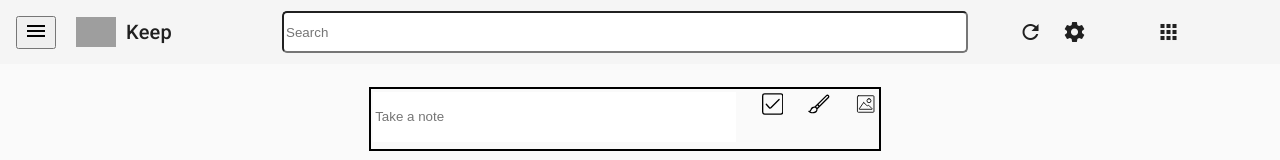
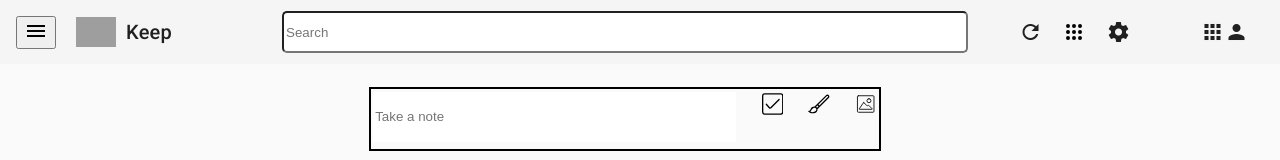
Before and after one commit to hp222015/GoogleKeep-clone, an Angular app in the folder fundoo_notes/: page /dashboard/notes in a window 1280 px wide. Shown: the top 160 px of the page. Built offline with nearby package versions, Linux system fonts and the light colour scheme; no server answers; grey boxes are pictures that could not be loaded.

Commit message:
[Harshit] Add : Added color services to backend

```diff
--- a/fundoo_notes/src/app/components/keep-view/keep-view.component.html
+++ b/fundoo_notes/src/app/components/keep-view/keep-view.component.html
@@ -25,10 +25,20 @@
           id="icons"
         ></mat-icon>
         <mat-icon
-        *ngIf=""
+          *ngIf="!gridView"
+          (click) = handleView()
           aria-hidden="false"
           aria-label="Example list-view icon"
           fontIcon="list-view"
+          class="icon"
+        ></mat-icon>
+
+        <mat-icon
+          *ngIf="gridView"
+          (click) = handleView()
+          aria-hidden="false"
+          aria-label="Example grid-view icon"
+          svgIcon="grid-view"
           class="icon"
         ></mat-icon>
         <mat-icon
@@ -43,6 +53,7 @@
           fontIcon="apps"
           class="appicon"
         ></mat-icon>
+        <mat-icon >person</mat-icon>
       </mat-toolbar-row>
     </mat-toolbar>
   </div>
--- a/fundoo_notes/src/app/components/keep-view/keep-view.component.ts
+++ b/fundoo_notes/src/app/components/keep-view/keep-view.component.ts
@@ -1,5 +1,8 @@
 import { Component, OnDestroy, OnInit } from '@angular/core';
+import { MatIconRegistry } from '@angular/material/icon';
+import { DomSanitizer } from '@angular/platform-browser';
 import { Subscription } from 'rxjs';
+import { OTHER_MENU_ICON} from 'src/app/assets/svg-icons';
 import { DataService } from 'src/app/services/data-service/data.service';
 
 @Component({
@@ -10,8 +13,10 @@ import { DataService } from 'src/app/services/data-service/data.service';
 export class KeepViewComponent implements OnInit, OnDestroy{
  subscription!:Subscription
  drawerState : boolean = false
- constructor( public dataService:DataService){
-
+ gridView : boolean =true
+ ListView :boolean =false
+ constructor( public dataService:DataService, iconRegistry: MatIconRegistry, sanitizer: DomSanitizer){
+  iconRegistry.addSvgIconLiteral('grid-view', sanitizer.bypassSecurityTrustHtml(OTHER_MENU_ICON));
  }
   ngOnInit(): void {
     this.subscription= this.dataService.currentDrawerState.subscribe(result=>this.drawerState=result)
@@ -19,6 +24,10 @@ export class KeepViewComponent implements OnInit, OnDestroy{
   handleDrawerState(){
     this.dataService.updateDrawerState(!this.drawerState);
   }
+  handleView(){
+    this.gridView=!this.gridView;
+
+  }
   ngOnDestroy(): void {
     this.subscription.unsubscribe()
   }
--- a/fundoo_notes/src/app/components/notecard/notecard.component.ts
+++ b/fundoo_notes/src/app/components/notecard/notecard.component.ts
@@ -114,5 +114,12 @@ export class NotecardComponent {
 
   changeColor(color: string) {
     this.noteDetails.color = color;
+    const obj1={
+    "noteIdList":[this.noteDetails.id],
+    "color":this.noteDetails.color
+    }
+    this.noteService.changeColorCall(obj1).subscribe(()=>{console.log("Note colored");},
+    error =>{console.log(error);}
+    );
   }
 }
--- a/fundoo_notes/src/app/components/notes-container/notes-container.component.css
+++ b/fundoo_notes/src/app/components/notes-container/notes-container.component.css
@@ -11,3 +11,11 @@
       flex-wrap: wrap;
       gap: 10px;
 }
+
+.grid-view .notes-container {
+      flex-direction: row;
+    }
+
+.list-view .notes-container {
+      flex-direction: column;
+}
--- a/fundoo_notes/src/app/components/notes-container/notes-container.component.html
+++ b/fundoo_notes/src/app/components/notes-container/notes-container.component.html
@@ -1,7 +1,8 @@
 <div class="notehead">
       <app-create-note (updateList)="updateNoteList($event)">  </app-create-note>
 </div>
-<div class="note-card" >
+
+<div class="note-card">
       <div *ngFor="let noteObj of filteredNoteList">
             <app-notecard [noteDetails]="noteObj"></app-notecard>
             <br>
--- a/fundoo_notes/src/app/services/http-service/http.service.ts
+++ b/fundoo_notes/src/app/services/http-service/http.service.ts
@@ -54,4 +54,8 @@ export class HttpService {
     return this.http.post(`${this.baseUrl}/notes/deleteForeverNotes`,delNote,{headers: this.authHeader});
   }
 
+  changeColor(colNote: object)
+  {
+    return this.http.post(`${this.baseUrl}/notes/changesColorNotes`,colNote,{headers: this.authHeader});
+  }
 }
--- a/fundoo_notes/src/app/services/note-service/note.service.ts
+++ b/fundoo_notes/src/app/services/note-service/note.service.ts
@@ -38,4 +38,8 @@ export class NoteService {
   deleteForeverCall(data: object){
     return this.httpService.deleteForever(data);
   }
+
+  changeColorCall(data: object){
+    return this.httpService.changeColor(data);
+  }
 }
```
